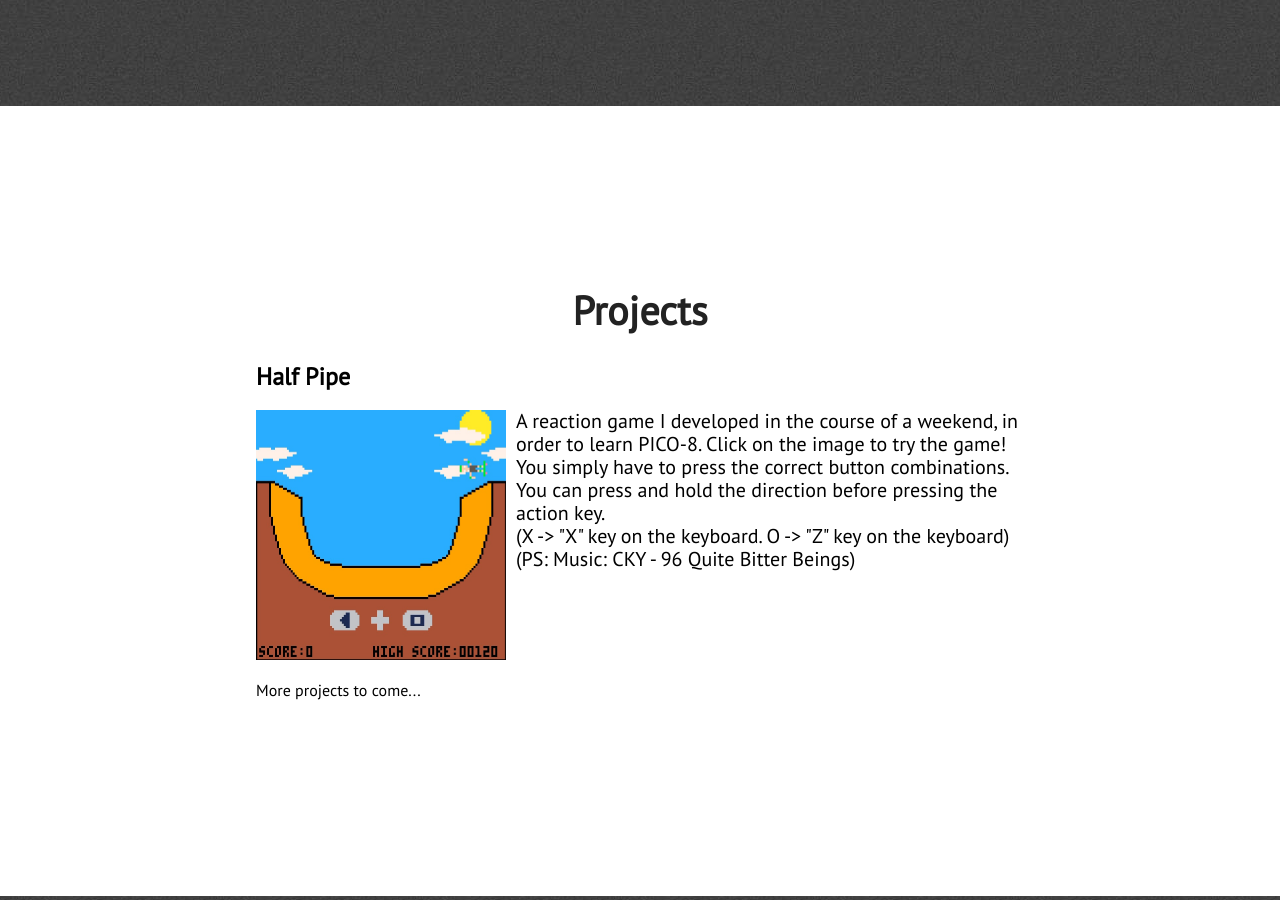
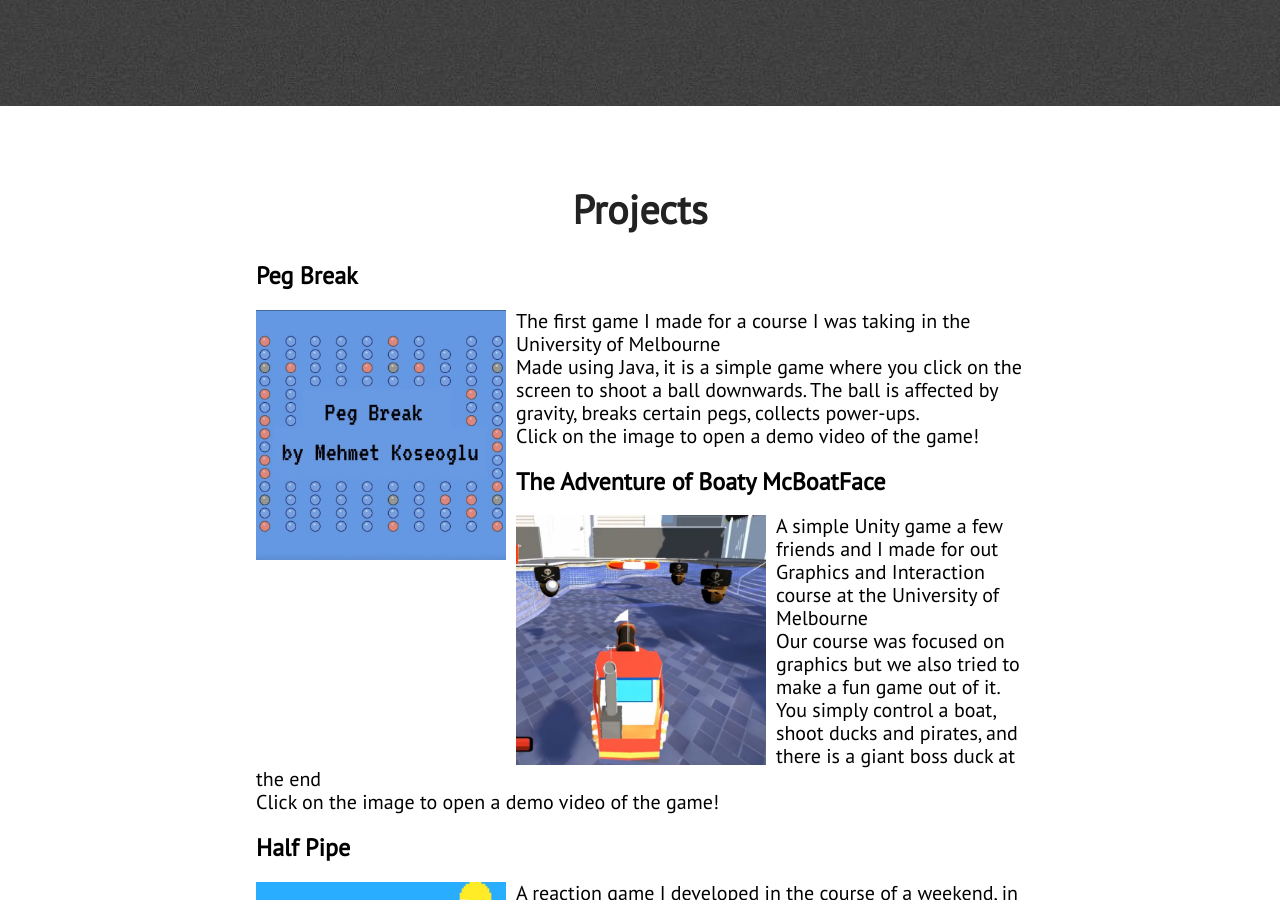
Before and after one commit to mkoseoglu091/mkoseoglu091.github.io, a Jekyll site: the page built from index.html, in a window 1280 px wide and 900 px high, scrolled down 1984 px. Built offline with Jekyll 4.4.1, drawn with Linux system fonts in a browser that asks for light colours; nearby versions of some CDN libraries.

Commit message:
added 2 game vids

```diff
--- a/_includes/projects.html
+++ b/_includes/projects.html
@@ -2,6 +2,20 @@
     <section class="section projects" id="projects" style="min-height: 70vh;">
         <div class="full-width">
             <div class="section-heading" id="featured-projects-text">Projects</div>
+
+                <h2>Peg Break</h2>
+                <a href="https://youtu.be/MrOV4eDSRh0">
+                    <img alt="Half Pipe" src="../assets/images/PegBreak.jpg" width="250" height="250" style="padding-right: 10px;"></a>
+                <p style="font-size: 20px;">The first game I made for a course I was taking in the University of Melbourne<br>Made using Java, it is a simple game where you click on the screen to shoot a ball downwards. The ball is affected by gravity, breaks certain pegs, collects power-ups. <br>Click on the image to open a demo video of the game!</p>
+
+
+                <h2>The Adventure of Boaty McBoatFace</h2>
+                <a href="https://youtu.be/XBnPUesIWIY">
+                    <img alt="Half Pipe" src="../assets/images/Boaty.jpg" width="250" height="250" style="padding-right: 10px;"></a>
+                <p style="font-size: 20px;">A simple Unity game a few friends and I made for out Graphics and Interaction course at the University of Melbourne<br>Our course was focused on graphics but we also tried to make a fun game out of it. You simply control a boat, shoot ducks and pirates, and there is a giant boss duck at the end<br>Click on the image to open a demo video of the game!</p>
+
+
+
                 <h2>Half Pipe</h2>
                 <a href="halfpipe.html">
                     <img alt="Half Pipe" src="../assets/images/halfpipe screenshot.jpg" width="250" height="250" style="padding-right: 10px;"></a>
```
Also changed, not shown: assets/images/Boaty.jpg (added), assets/images/PegBreak.jpg (added).
